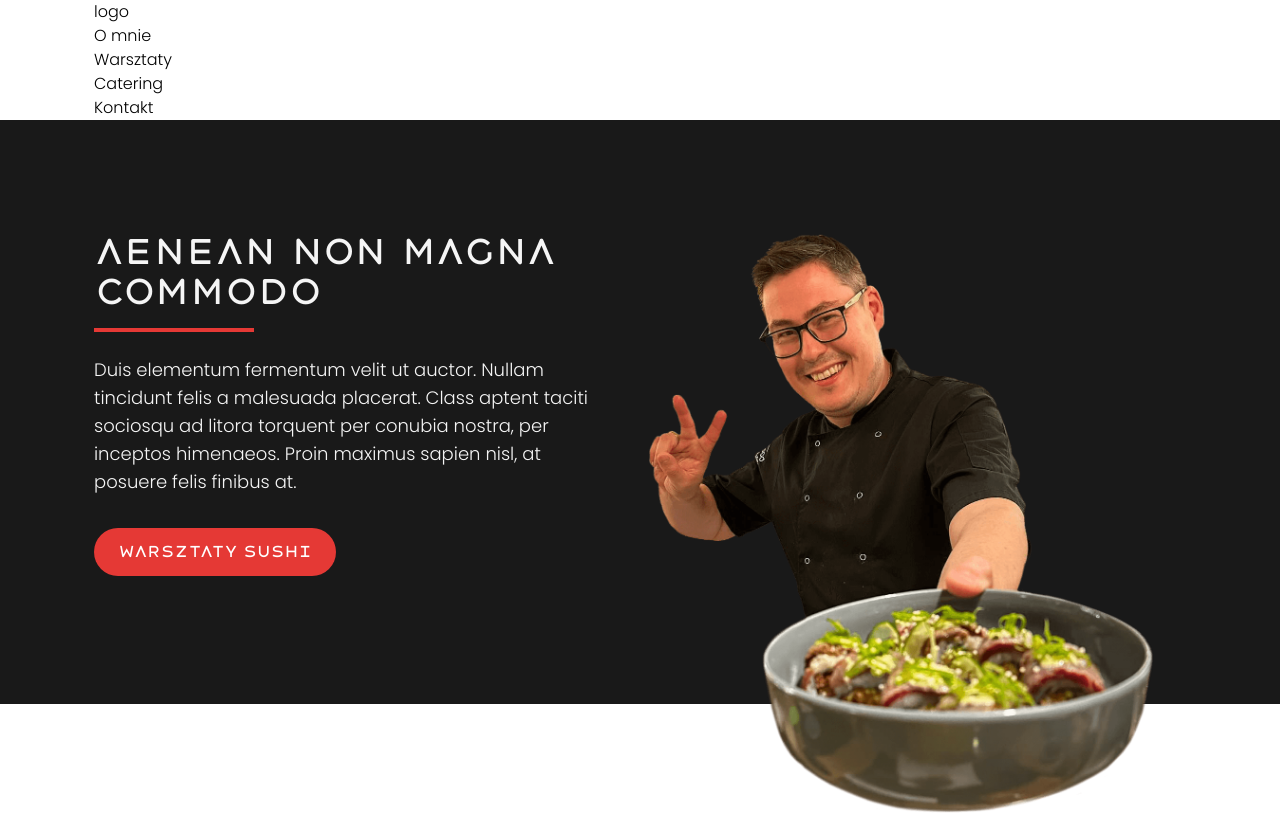
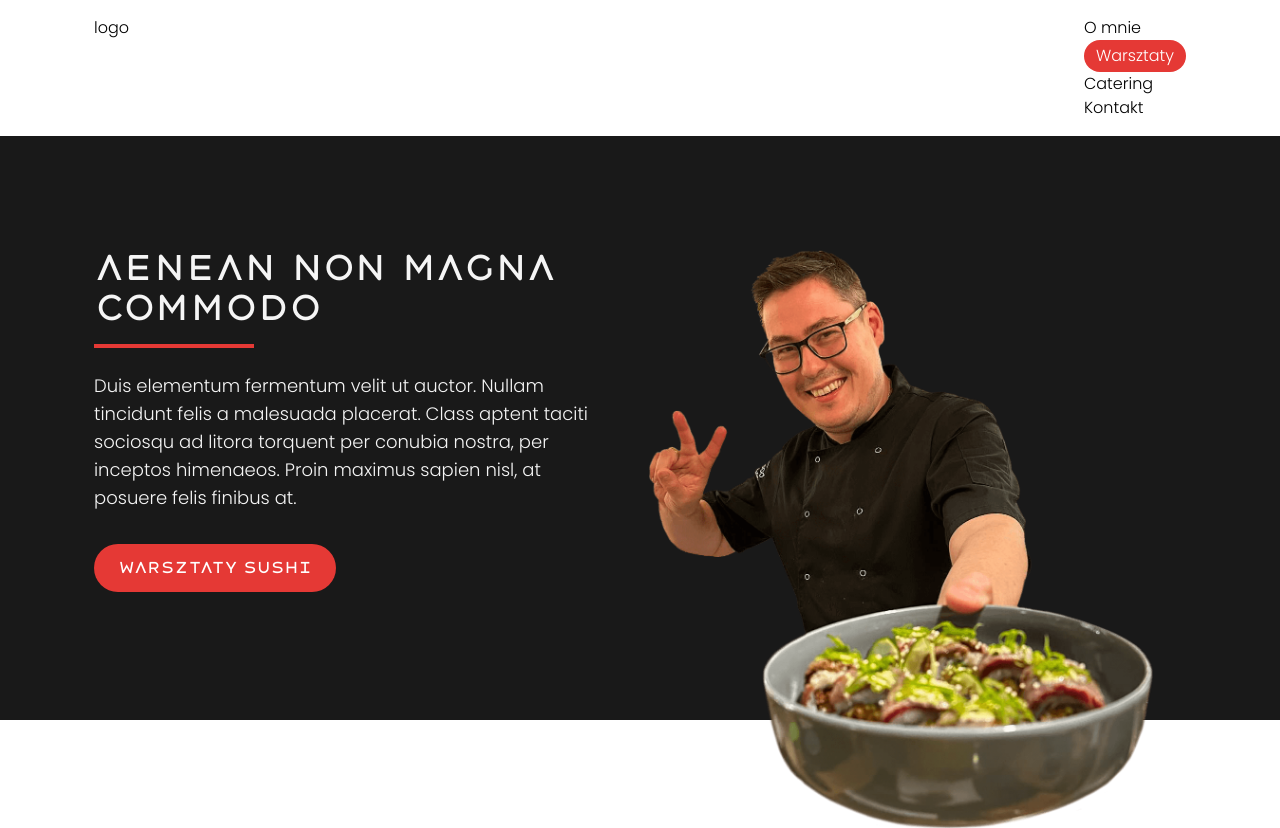
Before and after one commit to lukaszdzielo/marcin-podlinski, a Nuxt app: page / in a window 1280 px wide. Shown: the top 828 px of the page. Built offline with nearby package versions, Linux system fonts and the light colour scheme.

Commit message:
header update

```diff
--- a/components/App-Header.vue
+++ b/components/App-Header.vue
@@ -1,14 +1,58 @@
+<script>
+export default {
+   data() {
+      return {
+         logo: {
+            path: '',
+            url: '#',
+         },
+         nav: [
+            {
+               text: 'O mnie',
+               url: '#aboutme',
+            },
+            {
+               text: 'Warsztaty',
+               url: '#workshops',
+               class: 'block px-3 py-1 rounded-full bg-primary text-white',
+            },
+            {
+               text: 'Catering',
+               url: '#catering',
+            },
+            {
+               text: 'Kontakt',
+               url: '#contact',
+            },
+         ]
+      };
+   },
+}
+
+</script>
+
 <template>
-   <header class="sticky top-0 left-0 right-0 z-10 ">
+   <header class="sticky top-0 left-0 right-0 z-10 py-4">
       <!-- bg-gray-100 -->
+      <!-- <nav class="container flex justify-between">
+         <div class="logo">
+            <a :href="logo.url">logo</a>
+         </div>
+         <ul class="flex gap-8 items-center">
+            <li v-for="item of nav">
+               <a :href="item.url" :class="item.class">{{ item.text }}</a>
+            </li>
+         </ul>
+      </nav> -->
       <div class="container">
-         <nav>
-            <div class="logo">logo</div>
+         <nav class="flex justify-between">
+            <div class="logo">
+               <a :href="logo.url">logo</a>
+            </div>
             <ul>
-               <li><nuxt-link to="#aboutme">O mnie</nuxt-link></li>
-               <li><nuxt-link to="#workshops" class="btn">Warsztaty</nuxt-link></li>
-               <li><nuxt-link to="#catering">Catering</nuxt-link></li>
-               <li><nuxt-link to="#contact">Kontakt</nuxt-link></li>
+               <li v-for="item of nav">
+                  <a :href="item.url" :class="item.class">{{ item.text }}</a>
+               </li>
             </ul>
          </nav>
       </div>
--- a/components/Section-Hero.vue
+++ b/components/Section-Hero.vue
@@ -16,7 +16,7 @@ export default {
     pb-6 sm:pb-10 md:pb-14 xl:pb-32
     bg-gray-900 text-gray-100">
         <div class="container grid lg:grid-cols-2 gap-8 md:gap-12 xl:gap-20">
-            <div>
+            <div class="place-self-center">
                 <heading :heading="1" :text="heading"
                     :class="'font-display text-2xl sm:text-3xl lg:text-4xl uppercase'" />
                 <p class="text-lg">{{ content }}</p>
```
